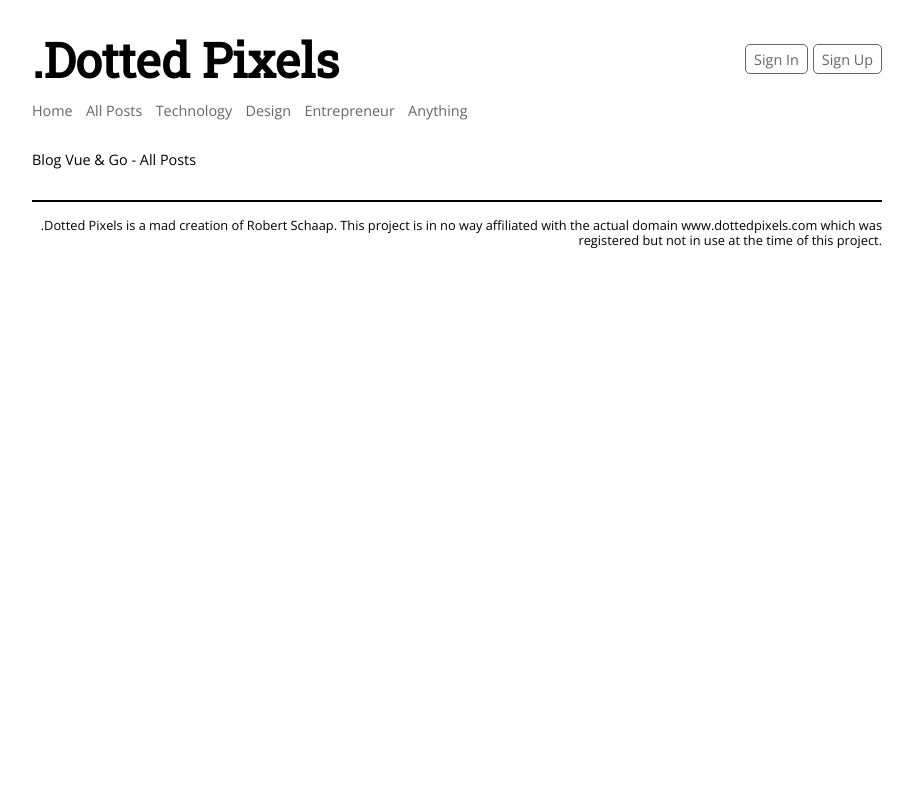
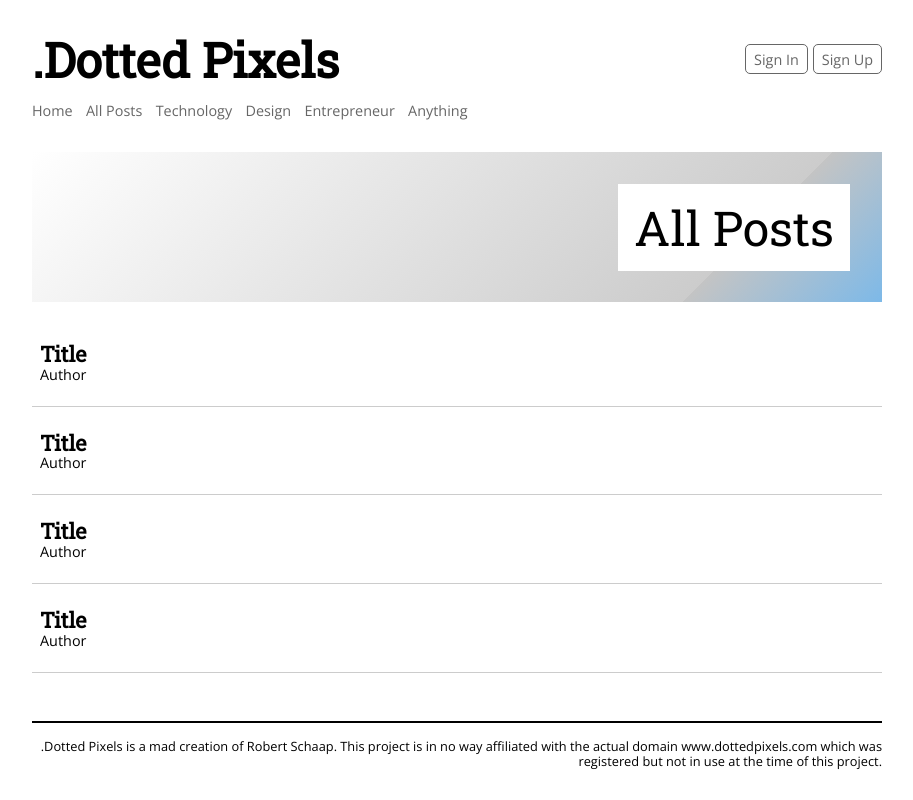
Before and after one commit to robertschaap/blogapplication_vue-go, a Vue app: page /posts in a window 1280 px wide. Shown: the whole page, without its empty margins (183-1096 px from the left). Built offline with nearby package versions, Linux system fonts and the light colour scheme.

Commit message:
AllPostsPage: add placeholder posts

```diff
--- a/src/pages/AllPostsPage.vue
+++ b/src/pages/AllPostsPage.vue
@@ -1,11 +1,35 @@
 <template>
   <main>
-    Blog Vue & Go - All Posts
+    <PostCategoryHeader label="All Posts" />
+    <PostList>
+      <PostListTile
+        v-for="post in posts"
+        :key="post.id"
+        :author="post.author"
+        :title="post.title" />
+    </PostList>
   </main>
 </template>
 
 <script>
+import PostCategoryHeader from '@/components/PostCategoryHeader';
+import PostList from '@/components/PostList';
+import PostListTile from '@/components/PostListTile';
+
 export default {
   name: 'AllPostsPage',
+  components: {
+    PostCategoryHeader,
+    PostList,
+    PostListTile,
+  },
+  data: () => ({
+    posts: [
+      { id: 0, title: 'Title', author: 'Author' },
+      { id: 1, title: 'Title', author: 'Author' },
+      { id: 2, title: 'Title', author: 'Author' },
+      { id: 3, title: 'Title', author: 'Author' },
+    ],
+  }),
 };
 </script>
```
